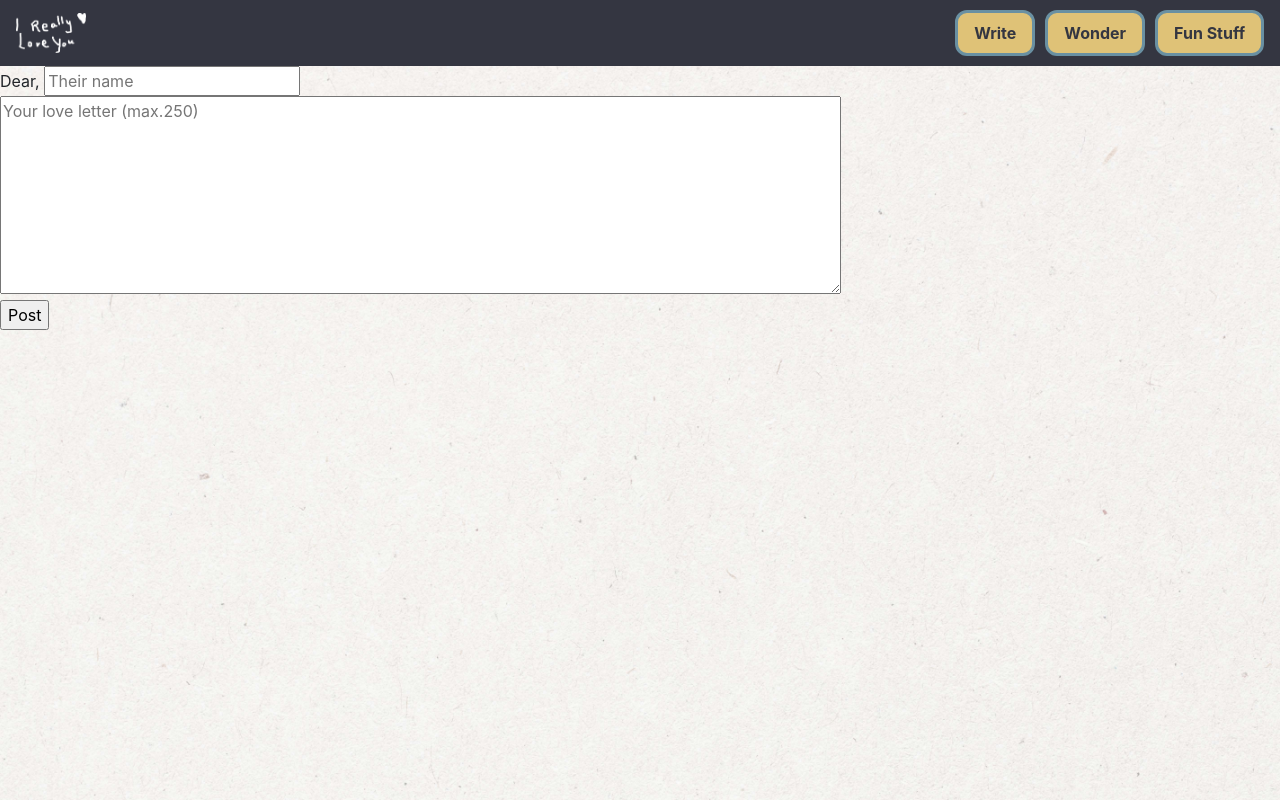
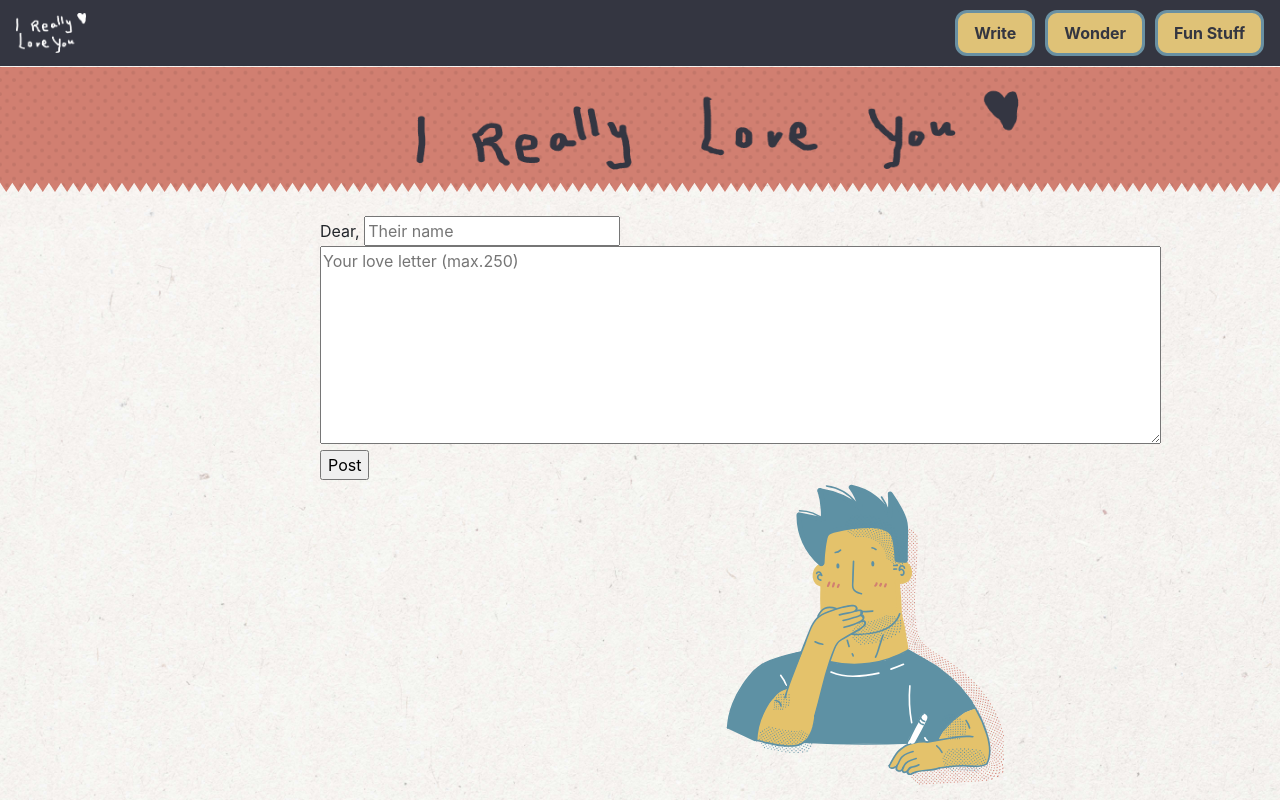
Before and after one commit to shanfernando97/I-really-love-you, a PHP site: page /write.php in a window 1280 px wide; the page is wider, and only the part inside the window is pictured. Run offline with PHP 8.4, Linux system fonts and the light colour scheme.

Commit message:
center form

```diff
--- a/web-dev/write.php
+++ b/web-dev/write.php
@@ -36,6 +36,26 @@
   .nav-item{
     margin-left:10px;
   }
+
+  .boy-image{
+    width:300px;
+  }
+
+  form{
+    margin-right: 25%;
+    margin-left: 25%;
+  }
+
+  .boy-image{
+    margin-left: 60%;
+  }
+
+  .love-image{
+    margin-right: 25%;
+    margin-left: 25%;
+    margin-top: -10%;
+  }
+
 </style>
   <body>
     <header>
@@ -49,16 +69,23 @@
       <li  class="nav-item"><a class="nav-link btn btn-outline-primary" href="index.php">Fun Stuff</a></li>
     </ul>
     </nav>
+    <img class="header-image"src="image/header.svg" width="100%" height="100%" alt="header">
+     <img class="love-image"src="image/titledark.png" width="60%" alt="love you">
   </header>
 
     <form id="letter">
+
   		<fieldset>
         Dear, <input id="name" type="text" name="name" placeholder="Their name" required /><br>
     		<!-- <input id="content" type="textbox" name="content" placeholder="Your love letter" required/><br> -->
         <textarea id="content" name="content" form="letter" rows="8" cols="80" placeholder="Your love letter (max.250)" maxlength="250" required></textarea><br>
         <input type="submit" id="insertBtn" value="Post">
       </fieldset>
+      <img class="boy-image"src="image/boy.svg" width="100%" height="100%" alt="boy">
   	</form>
+
+
+
 
     <script src="main.js" type="text/javascript" charset="utf-8"></script>
   </body>
```
